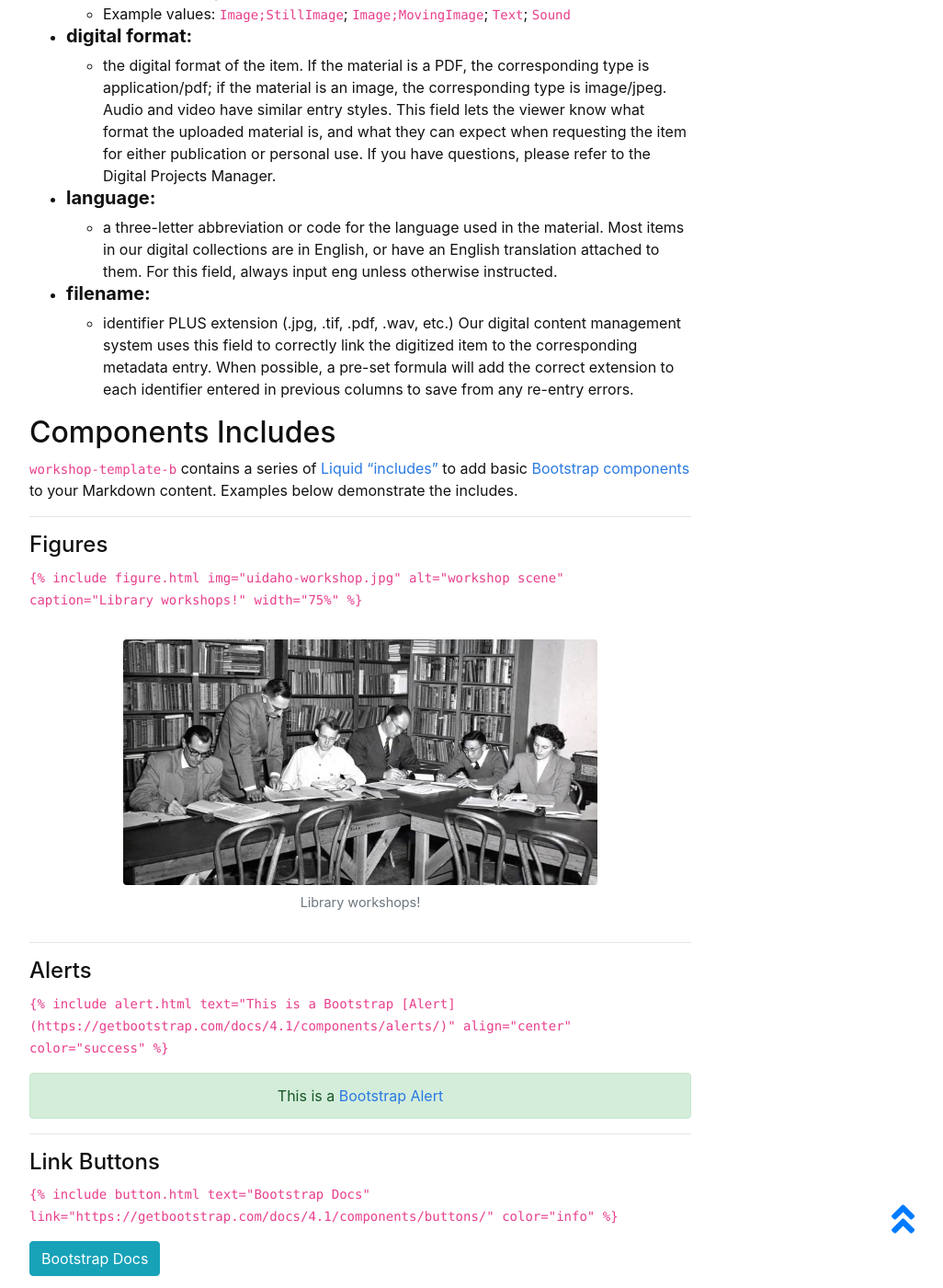
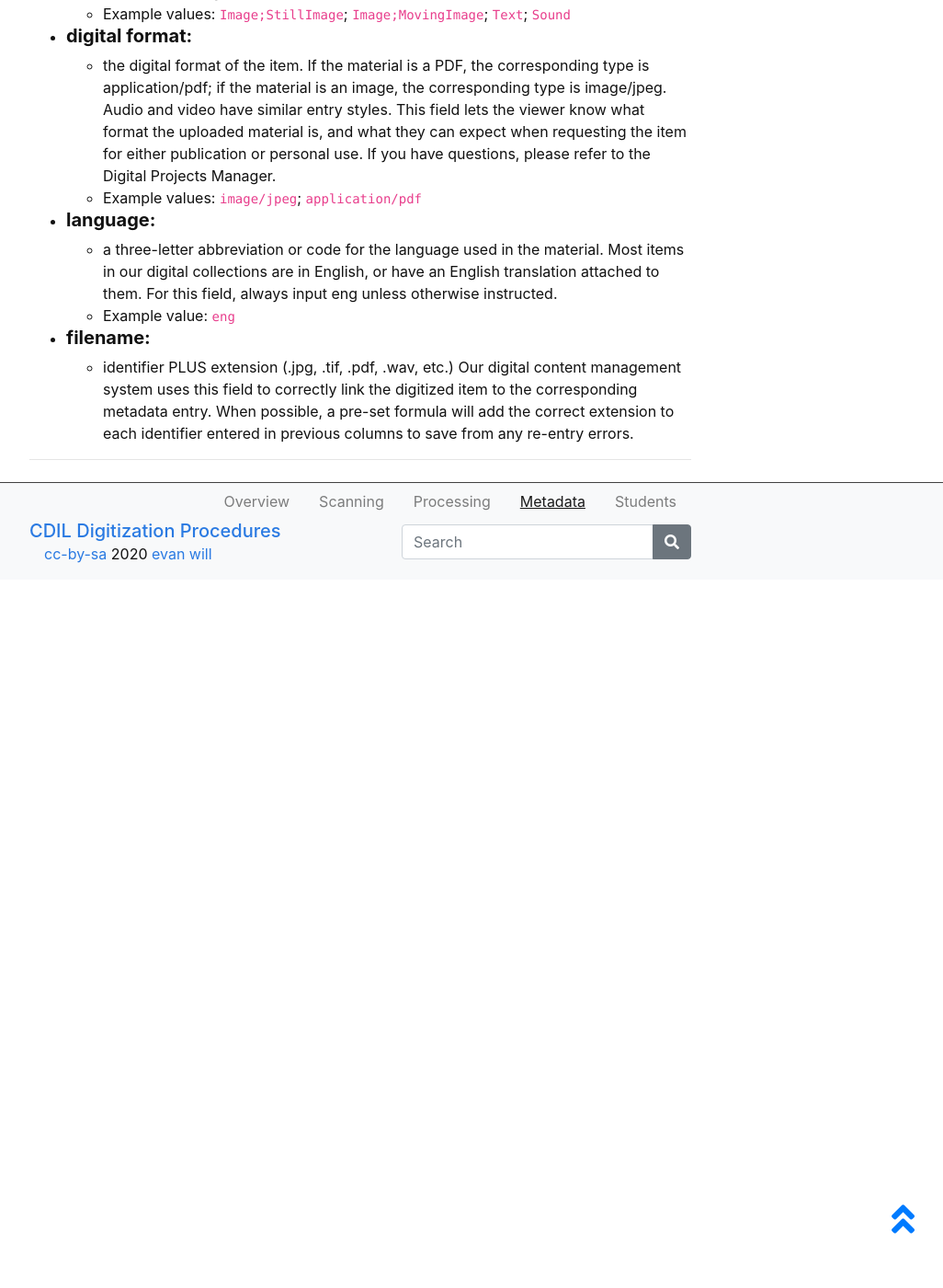
Before and after one commit to uidaholib/dds-student-workflow, a Jekyll site: the page built from content/3-lesson.md, in a window 1280 px wide and 1400 px high, scrolled down 3934 px. Shown: the whole window at 92% size, without its empty margins (248-1274 px from the left). Built offline with Jekyll 4.4.1, drawn with Linux system fonts in a browser that asks for light colours; after the commit the page ends 4564 px from its top, so only the background shows below that; some of the changed text lies outside the part shown.

Commit message:
Update 3-lesson.md

````diff
--- a/content/3-lesson.md
+++ b/content/3-lesson.md
@@ -87,61 +87,13 @@ Not all of the fields listed below will appear on every metadata sheet. Some met
 
 - ##### **digital format:**
     - the digital format of the item. If the material is a PDF, the corresponding type is application/pdf; if the material is an image, the corresponding type is image/jpeg. Audio and video have similar entry styles. This field lets the viewer know what format the uploaded material is, and what they can expect when requesting the item for either publication or personal use. If you have questions, please refer to the Digital Projects Manager.
+    - Example values: `image/jpeg`; `application/pdf`
 
 - ##### **language:**
     - a three-letter abbreviation or code for the language used in the material. Most items in our digital collections are in English, or have an English translation attached to them. For this field, always input eng unless otherwise instructed.
+    - Example value: `eng`
 
 - ##### **filename:**
     - identifier PLUS extension (.jpg, .tif, .pdf, .wav, etc.) Our digital content management system uses this field to correctly link the digitized item to the corresponding metadata entry. When possible, a pre-set formula will add the correct extension to each identifier entered in previous columns to save from any re-entry errors.
 
-
-## Components Includes
-
-`workshop-template-b` contains a series of [Liquid "includes"](https://jekyllrb.com/docs/includes/) to add basic [Bootstrap components](https://getbootstrap.com/docs/4.1/components/) to your Markdown content.
-Examples below demonstrate the includes.
-
---------
-
-#### Figures
-
-`{% raw %}{% include figure.html img="uidaho-workshop.jpg" alt="workshop scene" caption="Library workshops!" width="75%" %}{% endraw %}`
-
-{% include figure.html img="uidaho-workshop.jpg" alt="workshop scene" caption="Library workshops!" width="75%" %}
-
-----------
-
-#### Alerts
-
-`{% raw %}{% include alert.html text="This is a Bootstrap [Alert](https://getbootstrap.com/docs/4.1/components/alerts/)" align="center" color="success" %}{% endraw %}`
-
-{% include alert.html text="This is a [Bootstrap Alert](https://getbootstrap.com/docs/4.1/components/alerts/)" align="center" color="success" %}
-
------------
-
-#### Link Buttons
-
-`{% raw %}{% include button.html text="Bootstrap Docs" link="https://getbootstrap.com/docs/4.1/components/buttons/" color="info" %}{% endraw %}`
-
-{% include button.html text="Bootstrap Docs" link="https://getbootstrap.com/docs/4.1/components/buttons/" color="info" %}
-
----------
-
-#### Cards
-
-```{% raw %}
-{% capture text %}
-1. Can add more complex text using markdown.
-2. Use a Liquid capture to create the text.
-3. It magically becomes a [Bootstrap Card](https://getbootstrap.com/docs/4.1/components/card/).
-{% endcapture %}
-{% include card.html text=text header="Example Card" title="Title example" img="uidaho-workshop.jpg" %}{% endraw %}
-```
-
-{% capture text %}
-1. Can add more complex text using markdown.
-2. Use a Liquid capture to create the text.
-3. It magically becomes a [Bootstrap Card](https://getbootstrap.com/docs/4.1/components/card/).
-{% endcapture %}
-{% include card.html text=text header="Example Card" title="Title example" img="uidaho-workshop.jpg" %}
-
 ------------
````
